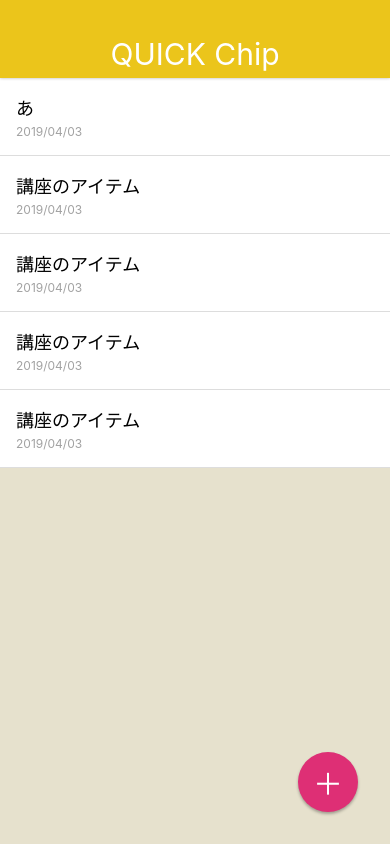
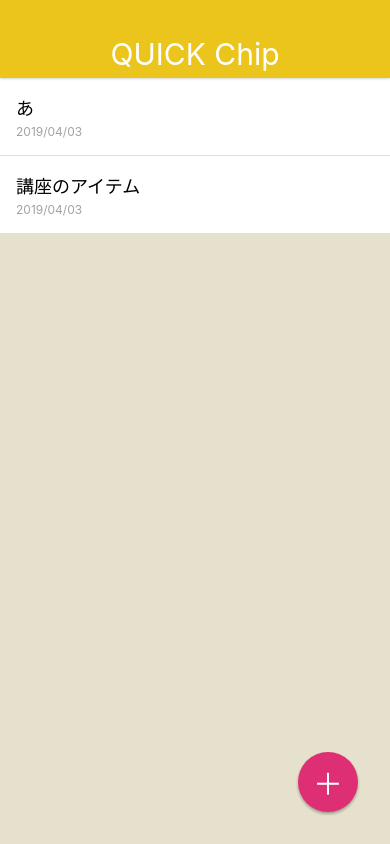
Before and after one commit to clover0114/NoteApp, a React Native app: screen / in a window 390 px wide. Built offline with nearby package versions, Linux system fonts and the light colour scheme.

Commit message:
Refactoring MemoList

```diff
--- a/App.js
+++ b/App.js
@@ -1,61 +1,18 @@
 import React from 'react';
-import { StyleSheet, Text, View } from 'react-native';
+import { StyleSheet, View } from 'react-native';
 // 作ったコンポーネントをインポートする
-import BodyText from './src/elements/BodyText';
+import MemoList from './src/components/MemoList';
+import AppBar from './src/components/AppBar';
+import CircleButton from './src/elements/CircleButton';
 
 export default class App extends React.Component {
   render() {
     return (
       <View style={styles.container}>
-
-      <View style={styles.appbar}>
-         <View>
-          <Text style={styles.appbarTitle}>QUICK Chip</Text>
-         </View>
+        <AppBar />
+        <MemoList />
+        <CircleButton>＋</CircleButton>
       </View>
-
-      <View style={styles.memoList}>
-          <View style={styles.memoListItem}>
-            <Text style={styles.memoTitle}>あ</Text>
-            <Text style={styles.memoDate}>2019/04/03</Text>
-          </View>
-      </View>
-
-      <View style={styles.memoList}>
-          <View style={styles.memoListItem}>
-            <Text style={styles.memoTitle}>講座のアイテム</Text>
-            <Text style={styles.memoDate}>2019/04/03</Text>
-          </View>
-      </View>
-
-      <View style={styles.memoList}>
-          <View style={styles.memoListItem}>
-            <Text style={styles.memoTitle}>講座のアイテム</Text>
-            <Text style={styles.memoDate}>2019/04/03</Text>
-          </View>
-      </View>
-
-      <View style={styles.memoList}>
-          <View style={styles.memoListItem}>
-            <Text style={styles.memoTitle}>講座のアイテム</Text>
-            <Text style={styles.memoDate}>2019/04/03</Text>
-          </View>
-      </View>
-
-      <View style={styles.memoList}>
-          <View style={styles.memoListItem}>
-            <Text style={styles.memoTitle}>講座のアイテム</Text>
-            <Text style={styles.memoDate}>2019/04/03</Text>
-          </View>
-      </View>
-
-      <View style={styles.memoAddButton}>
-       <Text style={styles.memoAddButtonTitle}>＋</Text>
-      </View>
-
-      </View>
-
-
     );
   }
 }
@@ -67,60 +24,4 @@
     alignItems: 'center',
     paddingTop: 78,
   },
-  memoList: {
-    width: '100%',
-  },
-  memoListItem: {
-    padding: 16,
-    borderBottomWidth: 1,
-    borderBottomColor: '#ddd',
-    backgroundColor: '#fff'
-  },
-  memoTitle: {
-    fontSize: 18,
-    marginBottom: 4,
-  },
-  memoDate: {
-    fontSize: 12,
-    color: '#a2a2a2',
-  },
-  appbar: {
-    position: 'absolute',
-    top: 0,
-    left: 0,
-    right: 0,
-    height: 78,
-    paddingTop: 30,
-    backgroundColor: '#EBC51B',
-    justifyContent: 'center',
-    alignItems: 'center',
-    shadowColor: 'black',
-    shadowOffset: { width: 0, height: 0 },
-    shadowOpacity: 0.3,
-    shadowRadius: 3,
-    zIndex: 10,
-  },
-  appbarTitle: {
-    color: '#fff',
-    fontSize: 30
-  },
-  memoAddButtonTitle: {
-    color: '#fff',
-    fontSize: 30,
-  },
-  memoAddButton: {
-    position: 'absolute',
-    bottom: 32,
-    right: 32,
-    width: 60,
-    height: 60,
-    backgroundColor: '#DE2F75',
-    borderRadius: 30,
-    justifyContent: 'center',
-    alignItems: 'center',
-    shadowColor: 'black',
-    shadowOffset: { width: 0, height: 2 },
-    shadowOpacity: 0.3,
-    shadowRadius: 3,
-  }
 });
--- /dev/null
+++ b/src/components/AppBar.js
@@ -0,0 +1,39 @@
+import React from 'react';
+import { StyleSheet, View, Text } from 'react-native';
+
+class AppBar extends React.Component {
+  render() {
+    return (
+      <View style={styles.appbar}>
+         <View>
+          <Text style={styles.appbarTitle}>QUICK Chip</Text>
+         </View>
+      </View>
+    );
+  }
+}
+
+const styles = StyleSheet.create({
+  appbar: {
+    position: 'absolute',
+    top: 0,
+    left: 0,
+    right: 0,
+    height: 78,
+    paddingTop: 30,
+    backgroundColor: '#EBC51B',
+    justifyContent: 'center',
+    alignItems: 'center',
+    shadowColor: 'black',
+    shadowOffset: { width: 0, height: 0 },
+    shadowOpacity: 0.3,
+    shadowRadius: 3,
+    zIndex: 10,
+  },
+  appbarTitle: {
+    color: '#fff',
+    fontSize: 30,
+  },
+});
+
+export default AppBar;
--- /dev/null
+++ b/src/components/MemoList.js
@@ -0,0 +1,45 @@
+import React from 'react';
+import { StyleSheet, View, Text } from 'react-native';
+
+class MemoList extends React.Component {
+  render() {
+    return (
+      <View style={styles.memoList}>
+          <View style={styles.memoListItem}>
+            <Text style={styles.memoTitle}>あ</Text>
+            <Text style={styles.memoDate}>2019/04/03</Text>
+          </View>
+
+
+      <View style={styles.memoList}>
+          <View style={styles.memoListItem}>
+            <Text style={styles.memoTitle}>講座のアイテム</Text>
+            <Text style={styles.memoDate}>2019/04/03</Text>
+          </View>
+      </View>
+      </View>
+    );
+  }
+}
+
+const styles = StyleSheet.create({
+  memoList: {
+    width: '100%',
+  },
+  memoListItem: {
+    padding: 16,
+    borderBottomWidth: 1,
+    borderBottomColor: '#ddd',
+    backgroundColor: '#fff',
+  },
+  memoTitle: {
+    fontSize: 18,
+    marginBottom: 4,
+  },
+  memoDate: {
+    fontSize: 12,
+    color: '#a2a2a2',
+  },
+});
+
+export default MemoList;
--- /dev/null
+++ b/src/elements/CircleButton.js
@@ -0,0 +1,38 @@
+import React from 'react';
+import { StyleSheet, View, Text } from 'react-native';
+
+class CircleButton extends React.Component {
+  render() {
+    return (
+      <View style={styles.circleButton}>
+         <Text style={styles.circleButtonTitle}>
+          {this.props.children}
+         </Text>
+      </View>
+    );
+  }
+}
+
+const styles = StyleSheet.create({
+  circleButtonTitle: {
+    color: '#fff',
+    fontSize: 30,
+  },
+  circleButton: {
+    position: 'absolute',
+    bottom: 32,
+    right: 32,
+    width: 60,
+    height: 60,
+    backgroundColor: '#DE2F75',
+    borderRadius: 30,
+    justifyContent: 'center',
+    alignItems: 'center',
+    shadowColor: 'black',
+    shadowOffset: { width: 0, height: 2 },
+    shadowOpacity: 0.3,
+    shadowRadius: 3,
+  },
+});
+
+export default CircleButton;
```
